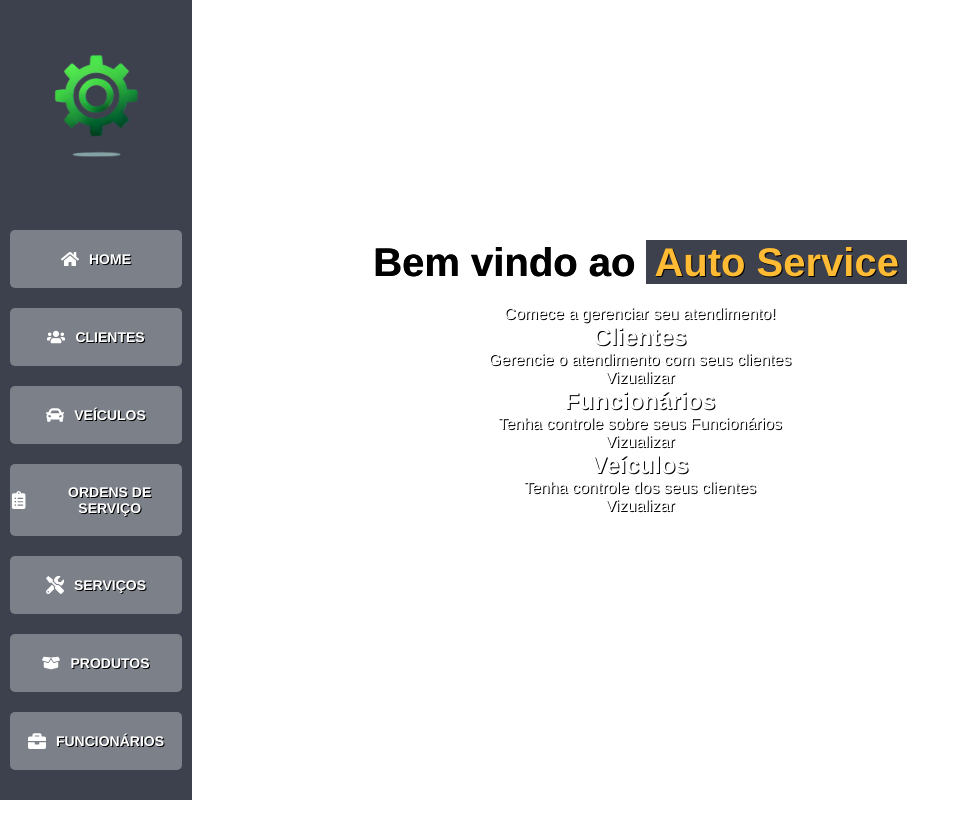
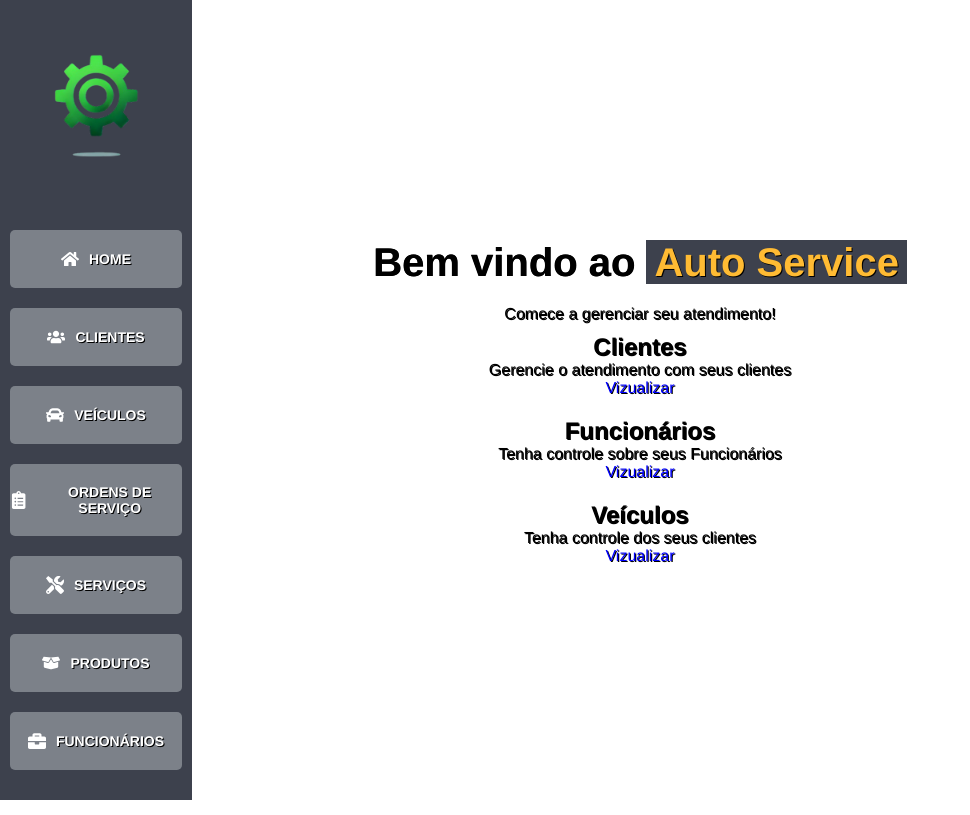
Before and after one commit to gbr-azv/Auto-Services-Hub, a React (Create React App) app in the folder frontend/: page / in a window 1280 px wide. Shown: the whole page, without its empty margins (0-970 px from the left). Built offline with nearby package versions, Linux system fonts and the light colour scheme; a web font is replaced by a local one.

Commit message:
home css 2

```diff
--- a/frontend/src/App.js
+++ b/frontend/src/App.js
@@ -19,7 +19,7 @@ function App() {
         <Route path="/Vehicles" element={<Vehicles />}/>
         <Route path="/ServiceOrdens" element={<ServiceOrders/>}/>
         <Route path="/Services" element={<Services/>}/>
-        <Route path="/Paths" element={<Parths/>}/>
+        <Route path="/Paths" element={<o0-Parths/>}/>
         <Route path="/Employees" element={<Employees/>}/>
         <Route path="/Login" element={<Login/>}/>
       </Routes>
--- a/frontend/src/pages/Home.js
+++ b/frontend/src/pages/Home.js
@@ -6,22 +6,25 @@ function Home() {
   return (
     <div className='container-home'>
       <h1> Bem vindo ao <span>Auto Service</span> </h1>
-        <p>Comece a gerenciar seu atendimento!</p>
+      <p>Comece a gerenciar seu atendimento!</p>
 
-      <div className='item'></div>
+      <div className='item'>
         <h2> Clientes </h2>
         <p>Gerencie o atendimento com seus clientes</p>
         <a className='vizualizar' href='/'>Vizualizar</a>
+     </div>
 
-        <div className='item'></div>
+      <div className='item'>
         <h2> Funcionários </h2>
         <p>Tenha controle sobre seus Funcionários</p>
         <a className='vizualizar' href='/'>Vizualizar</a>
+      </div>
 
-        <div className='item'></div>
+      <div className='item'>
         <h2> Veículos </h2>
         <p>Tenha controle dos seus clientes</p>
         <a className='vizualizar' href='/'>Vizualizar</a>
+      </div>
 
     </div>
   )
--- a/frontend/src/styles/Home.css
+++ b/frontend/src/styles/Home.css
@@ -1,4 +1,4 @@
-.container-home{
+.container-home {
     width: 100%;
     display: flex;
     flex-direction: column;
@@ -7,7 +7,7 @@
     padding: 15em;
 }
 
-.container-home h1{
+.container-home h1 {
     font-size: 30px;
     font-size: 2.5em;
     margin-bottom: .5em;
@@ -15,13 +15,30 @@
     text-shadow: 0.01em 0.01em 0.01em black
 }
 
-.container-home h1 span{
+.container-home h1 span {
     color: #Ffbb33;
     padding: 0 .2em;
     background-color: #3d414d;
 
 }
 
-.container-home item {
+p{
     color: #000;
 }
+
+h2{
+    color: #000;
+}
+
+.container-home .vizualizar{
+    color: blue;
+}
+
+.container-home .item{
+    width: 100%;
+    display: flex;
+    flex-direction: column;
+    align-items: center;
+    justify-content: center;
+    padding: 10px;
+}
--- a/frontend/src/styles/Login.css
+++ b/frontend/src/styles/Login.css
@@ -12,7 +12,7 @@
   justify-content: center;
   align-items: center;
   min-height: 100vh;
-  background: url("C:\Joao evangelista\Auto-Services-Hub\frontend\src\assets\fundo-login.jpg") no-repeat;
+  background: url("C:\Users\marco\OneDrive\Área de Trabalho\Faculdade\4º Semestre\Startups\Auto-Services-Hub\frontend\src\assets\fundo-login.jpg") no-repeat;
   background-size: cover;
   background-position: center;
 }
```
